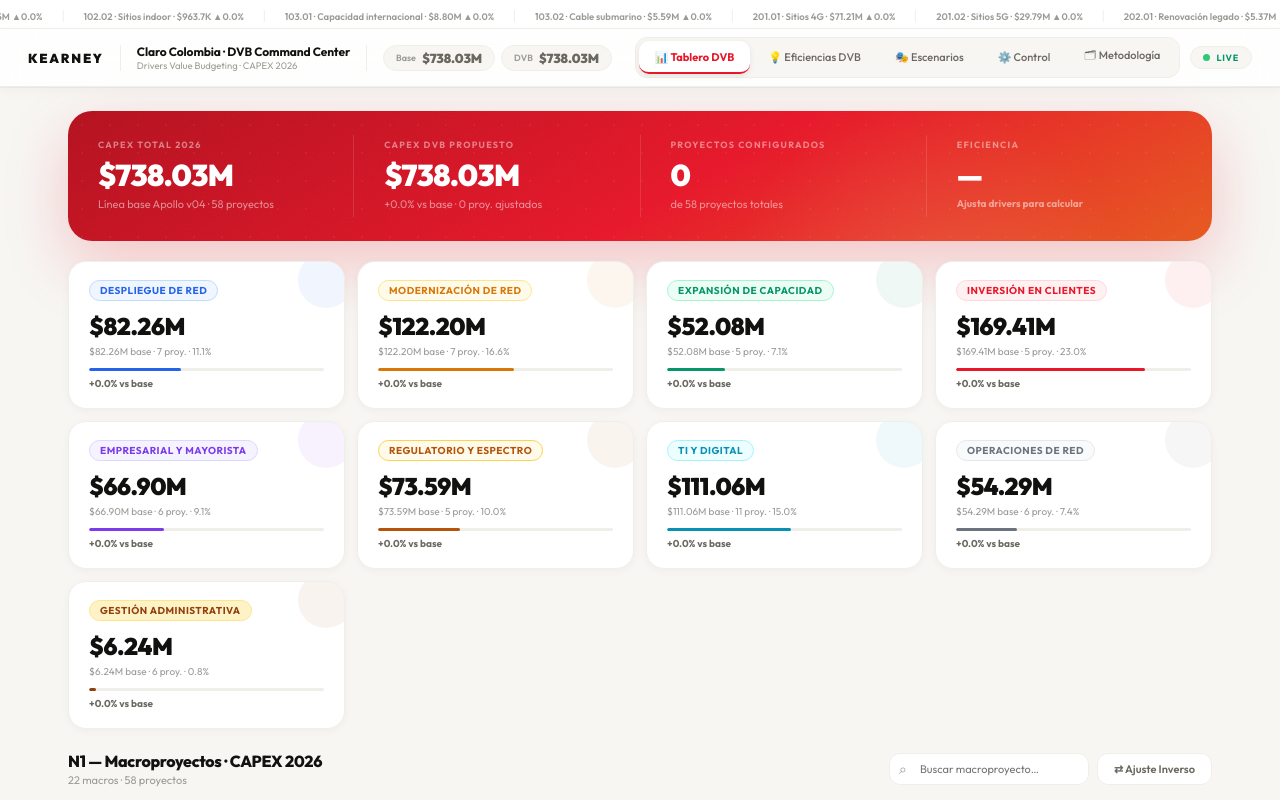
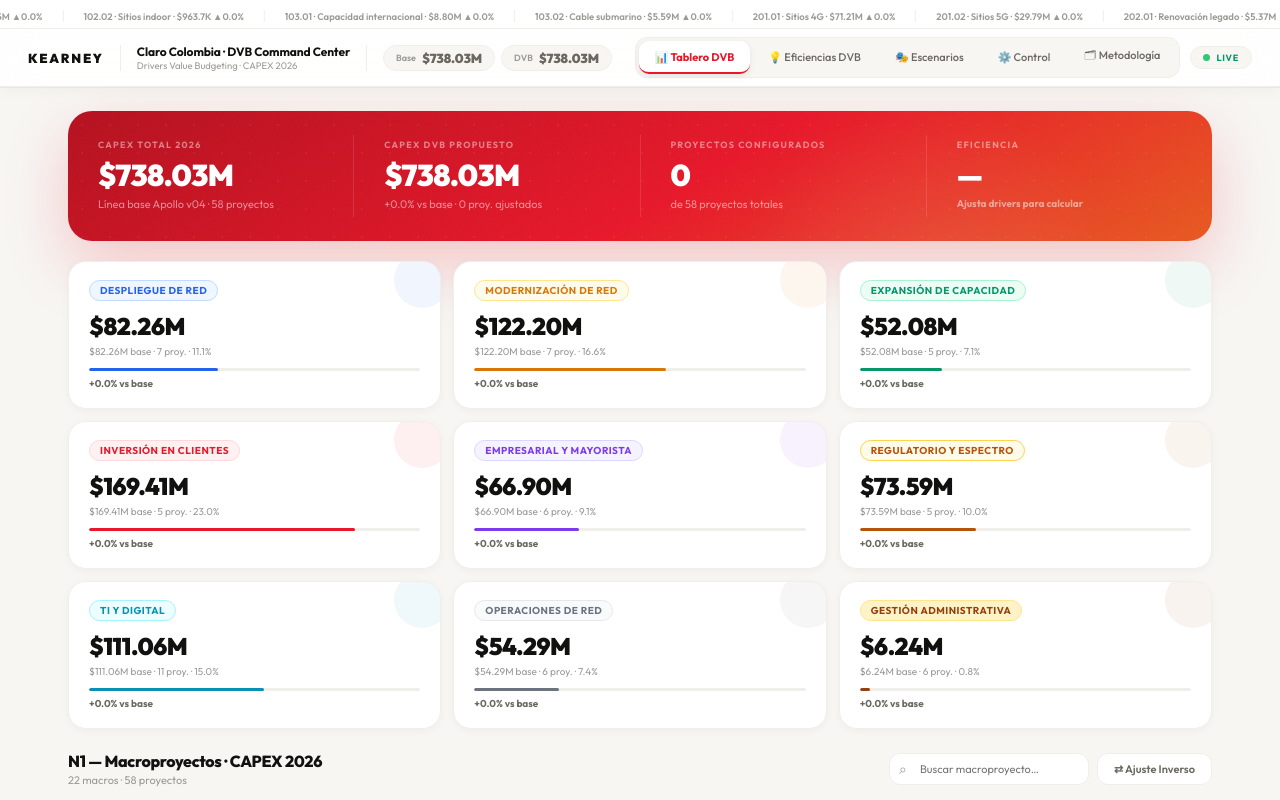
Before and after one commit to KearneyCOL/dvb-cc, a React (Vite) app: page / in a window 1280 px wide. Shown: the top 800 px of the page. Built offline with nearby package versions, Linux system fonts and the light colour scheme.

Commit message:
fix: grid categorías 3×3

```diff
--- a/src/App.jsx
+++ b/src/App.jsx
@@ -1974,7 +1974,7 @@
       </div>
 
       {/* ── MINI-KPIs POR TIPO ── */}
-      <div className="fu1" style={{display:"grid",gridTemplateColumns:"repeat(4,1fr)",gap:12,marginBottom:22}}>
+      <div className="fu1" style={{display:"grid",gridTemplateColumns:"repeat(3,1fr)",gap:12,marginBottom:22}}>
         {porTipo.map(({tipo,cfg,base,dvb,d,count,pct})=>{
           const isActive = fTipo===tipo;
           const isDimmed = fTipo && !isActive;
```
